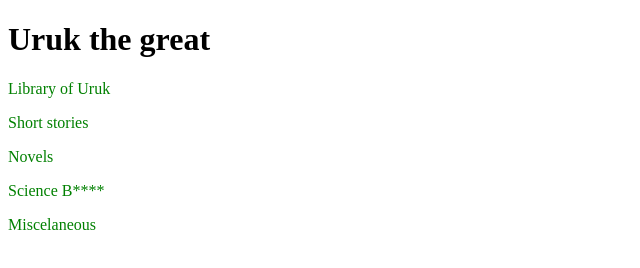
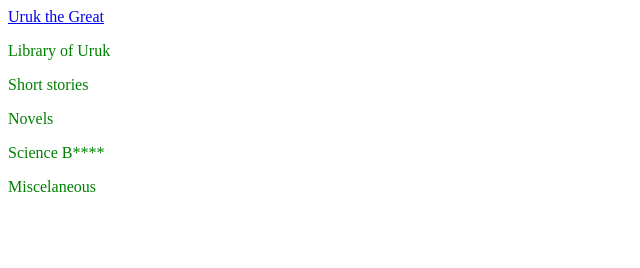
Before and after one commit to CultofBoredom/Urukthegreat, a plain HTML site: page LibraryofUruk.html in a window 1280 px wide. Shown: the whole page, without its empty margins (0-640 px from the left). Drawn offline with Linux system fonts and the light colour scheme.

Commit message:
Update LibraryofUruk.html

```diff
--- a/LibraryofUruk.html
+++ b/LibraryofUruk.html
@@ -6,11 +6,12 @@
   <link rel="stylesheet" type="text/css" href="styles.css">
   </head>
   <body>
-    <h1>Uruk the great</h1>
+    <a href="index.html">Uruk the Great</a>
     <p>Library of Uruk</p>
     <p>Short stories</p>
     <p>Novels</p>
     <p>Science B****</p>
     <p>Miscelaneous</p>
   </body>
+
 </html>
```
